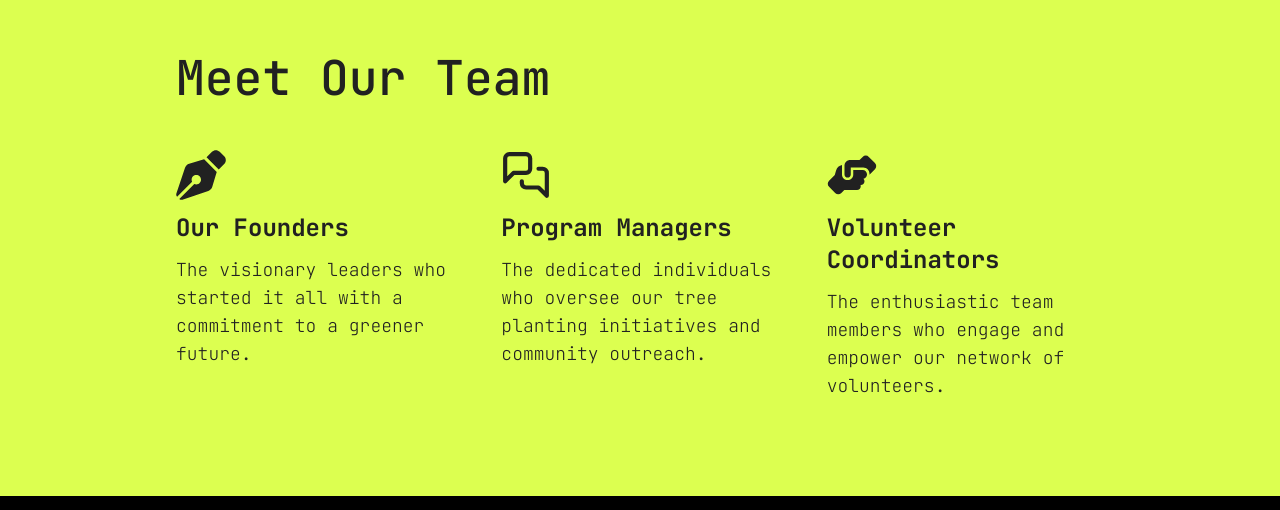
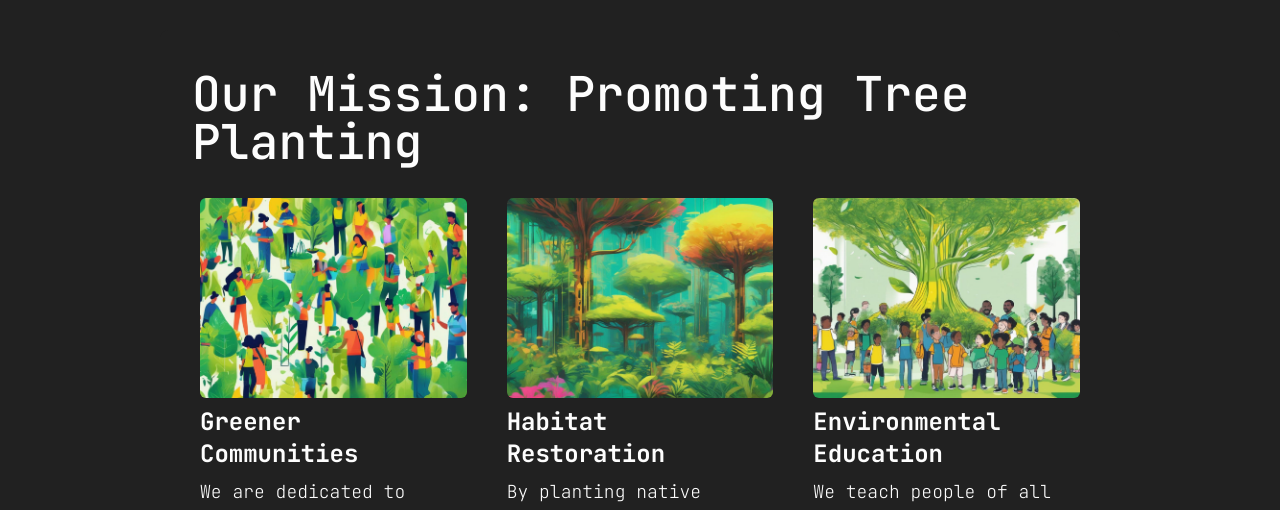
Before and after one commit to himanshuu004/plantywide, a Next.js app: page /AboutUs in a window 1280 px wide. Shown: the part 386-896 px from the top of the page. Built offline with nearby package versions, Linux system fonts and the light colour scheme.

Commit message:
error fixed

```diff
--- a/app/AboutUs/components/MCard.tsx
+++ b/app/AboutUs/components/MCard.tsx
@@ -1,30 +1,30 @@
-// import React from "react";
-// import Image, { StaticImageData } from "next/image";
+import React from "react";
+import Image, { StaticImageData } from "next/image";
 
-// interface MCardProps {
-//   title: string;
-//   description: string;
-//   bgcolor: string;
-//   url: string | StaticImageData;
-// }
+interface MCardProps {
+  title: string;
+  description: string;
+  bgcolor: string;
+  url: string | StaticImageData;
+}
 
-// const MCard: React.FC<MCardProps> = ({ title, description, bgcolor, url }) => {
-//   return (
-//     <div
-//       className={`w-1/3  bg-[#${bgcolor}] py-4 px-4 rounded-md flex flex-col justify-start items-start gap-2 `}
-//     >
-//       <Image
-//         src={url}
-//         alt="Hero"
-//         width={1000}
-//         height={1000}
-//         priority
-//         className="h-[200px] w-full overflow-x-hidden object-cover rounded-md"
-//       />
-//       <h4 className="text-2xl font-bold">{title}</h4>
-//       <p className="text-lg font-thin">{description}</p>
-//     </div>
-//   );
-// };
+const MCard: React.FC<MCardProps> = ({ title, description, bgcolor, url }) => {
+  return (
+    <div
+      className={`w-1/3  bg-[#${bgcolor}] py-4 px-4 rounded-md flex flex-col justify-start items-start gap-2 `}
+    >
+      <Image
+        src={url}
+        alt="Hero"
+        width={1000}
+        height={1000}
+        priority
+        className="h-[200px] w-full overflow-x-hidden object-cover rounded-md"
+      />
+      <h4 className="text-2xl font-bold">{title}</h4>
+      <p className="text-lg font-thin">{description}</p>
+    </div>
+  );
+};
 
-// export default MCard;
+export default MCard;
--- /dev/null
+++ b/app/AboutUs/components/Vision.tsx
@@ -0,0 +1,37 @@
+import React from "react";
+import MCards from "./MCard";
+import { Mission1, Mission2, Mission3 } from "@/public";
+
+const Vision = () => {
+  return (
+    <div className="w-full max-w-[960px] flex  flex-col justify-start items-start  gap-8">
+      <div className=" my-14 py-10 px-4 bg-[#212121] rounded-lg">
+        <div className="w-full flex justify-start items-center text-5xl font-medium px-4">
+          Our Mission: Promoting Tree Planting
+        </div>
+        <div className="w-full flex  justify-start items-start gap-2 pt-4 px-2 ">
+          <MCards
+            bgcolor="444444"
+            title="Greener Communities"
+            description="We are dedicated to increasing tree cover in urban and rural areas to improve air quality and combat climate change."
+            url={Mission1}
+          />
+          <MCards
+            bgcolor="444444"
+            title="Habitat Restoration"
+            description="By planting native trees, we aim to revive ecosystems and provide essential habitats for local wildlife."
+            url={Mission2}
+          />
+          <MCards
+            bgcolor="444444"
+            title="Environmental Education"
+            description="We teach people of all ages the importance of tree planting and how they can make a difference."
+            url={Mission3}
+          />
+        </div>
+      </div>
+    </div>
+  );
+};
+
+export default Vision;
--- a/app/AboutUs/page.tsx
+++ b/app/AboutUs/page.tsx
@@ -5,7 +5,8 @@ import HeroC from "./components/hero";
 import Founders from "./components/Founders";
 import Partners from "./components/Partners";
 import ReturnToCom from "./components/ReturnToCom";
-// import Mission from "@/app/AboutUs/components/Mission";
+import Vision from "./components/Vision";
+
 
 const jetBrainsMono = JetBrains_Mono({
   weight: ["200", "300", "400", "500", "600", "700", "800"], // You can specify the weight and other options
@@ -26,7 +27,7 @@ const AboutUs = () => {
         <HeroC />
       </div>
 
-      {/* <Mission /> */}
+        <Vision />
       <div className="w-full h-full bg-[#dcff50] text-[#212121] flex flex-col justify-center items-center">
         <Founders />
       </div>
```
Also changed, not shown: app/AboutUs/components/MIssion.tsx (deleted, +0 -35 lines).
